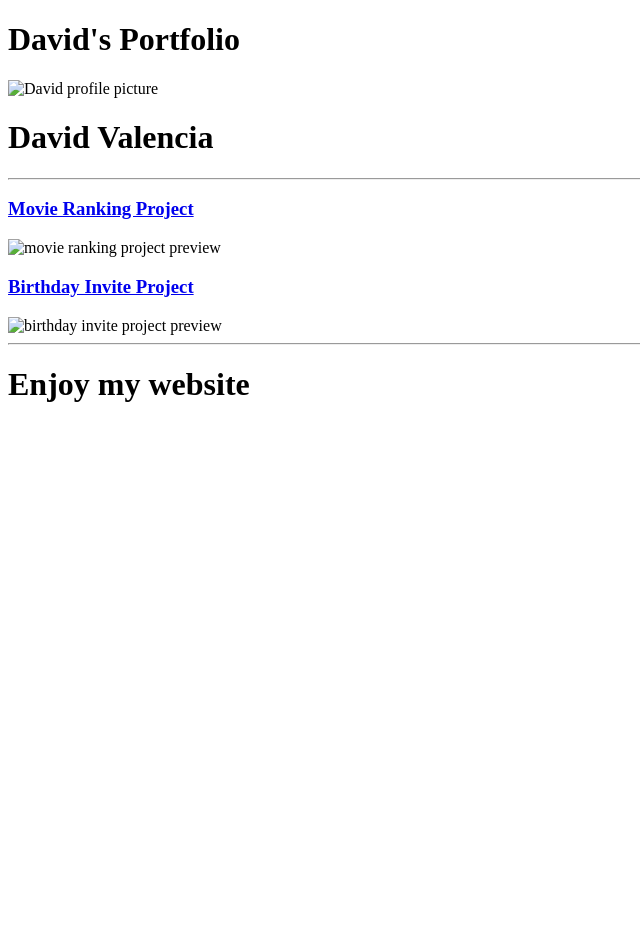
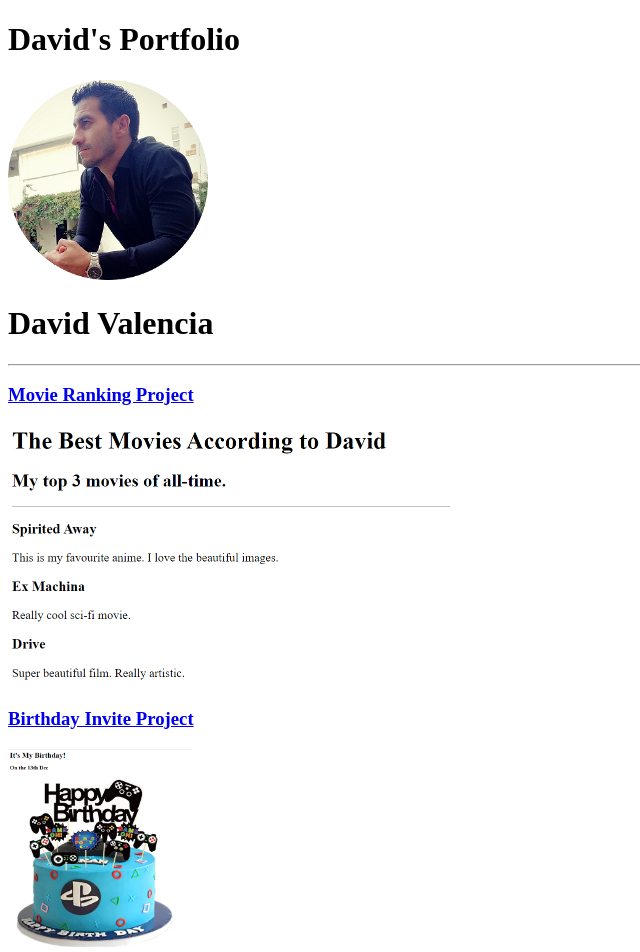
Before and after one commit to davalencia13/html-portfolio, a plain HTML site: page solution.html in a window 1280 px wide. Shown: the top 952 px of the page, without its empty margins (0-640 px from the left). Before the commit the page ends 800 px from the top, so only its background shows below. Drawn offline with Linux system fonts and the light colour scheme.

Commit message:
Update solution.html

```diff
--- a/solution.html
+++ b/solution.html
@@ -9,13 +9,13 @@
 <body>
   <h1>David's Portfolio</h1>
   <!!img src="https://media.licdn.com/dms/image/C4E03AQGi08dfW4Y1Bg/profile-displayphoto-shrink_400_400/0/1627307691911?e=1684972800&v=beta&t=NB1aKXRXSf7TuKPJbObfLVnIXn5AjPZ4zDV4RKTwslg" alt ="David profile picture">
-    <img src="./assets/images/Davico.png" height="200" alt ="David profile picture">
+    <img src="./Davico.png" height="200" alt ="David profile picture">
     <h1>David Valencia</h1>
   <hr />
-  <h3><a href="./public/movie-ranking.html">Movie Ranking Project</a></h3>
-  <img src="./assets/images/movie-ranking.png" height="260" alt="movie ranking project preview"/>
-  <h3><a href="./public/birthday-invite.html">Birthday Invite Project</a></h3>
-  <img src="./assets/images/birthday-invite.png" height="200" alt="birthday invite project preview"/>
+  <h3><a href="./movie-ranking.html">Movie Ranking Project</a></h3>
+  <img src="./movie-ranking.png" height="260" alt="movie ranking project preview"/>
+  <h3><a href="./birthday-invite.html">Birthday Invite Project</a></h3>
+  <img src="./birthday-invite.png" height="200" alt="birthday invite project preview"/>
   <hr />
   <h1>Enjoy my website</h1>
 </body>
```
